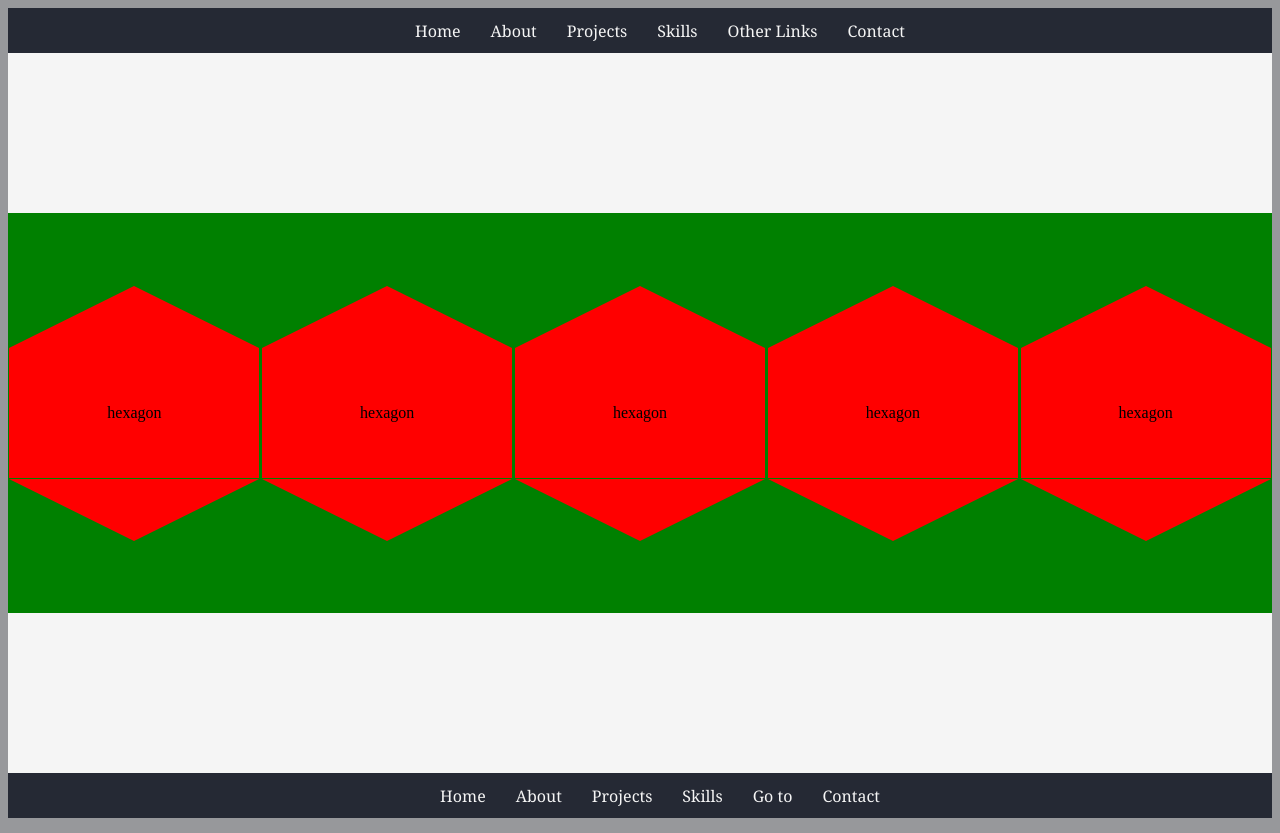
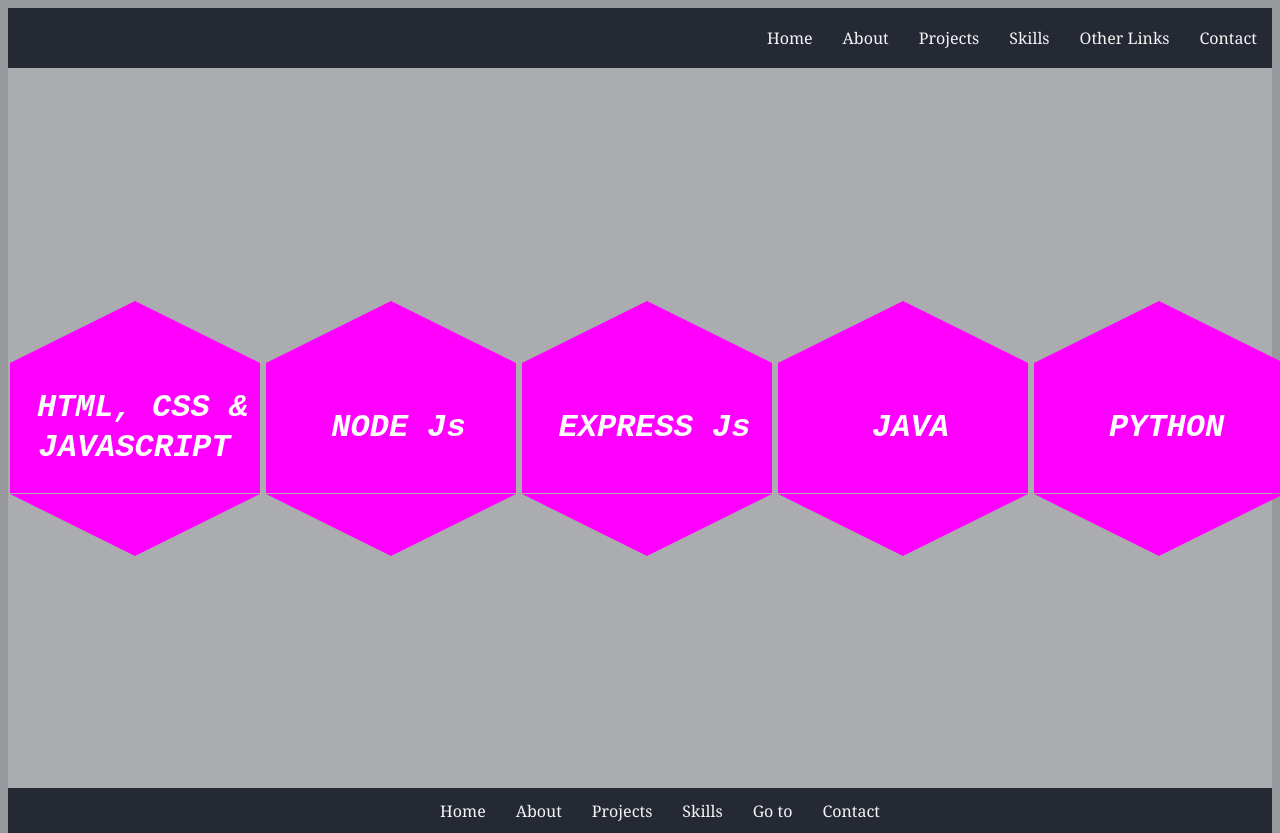
Before and after one commit to thiernodiallo222/thiernodiallo222, a React (Create React App) app: page /skills in a window 1280 px wide. Built offline with nearby package versions, Linux system fonts and the light colour scheme.

Commit message:
completed my skills page

```diff
--- a/src/children/SkillsChild.js
+++ b/src/children/SkillsChild.js
@@ -4,14 +4,14 @@ import './children.scss';
 
 const SkillsChild = () => {
     return (
-        <div className="skills-page" >
+        <div className="skills-page section" >
 
             <div className="skills-page-two">
-         <div className="hexagon"> hexagon </div>
-            <div className="hexagon"> hexagon </div>
-            <div className="hexagon"> hexagon </div>
-            <div className="hexagon"> hexagon </div>
-             <div className="hexagon"> hexagon </div>
+         <div className="hexagon"> HTML, CSS & JAVASCRIPT </div>
+            <div className="hexagon"> NODE Js</div>
+            <div className="hexagon"> EXPRESS js </div>
+            <div className="hexagon"> JAVA </div>
+             <div className="hexagon"> PYTHON </div>
 
             </div>
         </div>
--- a/src/children/children.scss
+++ b/src/children/children.scss
@@ -14,8 +14,8 @@ html, body{
    margin: auto;
     padding-left: 15px;
     padding-right: 2px;
-    width: 600px;
-    height: 50vh;
+    width: 45vw;
+    height: 49vh;
     display: flex;
     flex-direction: column;
     box-sizing: border-box;
@@ -244,9 +244,7 @@ height: 90vh;
 display: flex;
 justify-content: center;
 align-items: center;
-
-};
-
+}
 // goto page design
 .goto-page{
 width: 100%;
@@ -258,7 +256,7 @@ align-items: center;
   .skills-page-two{
         width: 100vw;
         height: 50vh;
-        background: green;
+        // background: green;
         display: flex;
         justify-content: space-around;
         align-items: center;
@@ -266,11 +264,22 @@ align-items: center;
  .hexagon {
       width: 250px;
       height: 130px;
-      background: red;
+      background:magenta;
       position: relative;
    display: flex;
    justify-content: center;
    align-items: center;
+//    transform: rotate(270deg);
+    text-orientation: mixed;
+    color: white;
+    text-shadow: black;
+   font-size: xx-large;
+   font-weight: bolder;
+   font-family: 'Courier New', Courier, monospace;
+   font-style: oblique;
+   text-align: center;
+   text-transform: capitalize;
+   line-height: 2.5rem;
 
     }
 
@@ -283,7 +292,8 @@ align-items: center;
       height: 0;
       border-left: 125px solid transparent;
       border-right: 125px solid transparent;
-      border-bottom: 62.5px solid red;
+      border-bottom: 62.5px solid magenta;
+
     }
     .hexagon:after {
       content: "";
@@ -294,5 +304,6 @@ align-items: center;
       height: 0;
       border-left: 125px solid transparent;
       border-right: 125px solid transparent;
-      border-top: 62.5px solid red;
+      border-top: 62.5px solid magenta;
+
     }
--- a/src/components/Contact.js
+++ b/src/components/Contact.js
@@ -5,7 +5,7 @@ import ContactChild from '../children/ContactChild';
 
 const Contact = () => {
     return (
-        <div>
+        <div className="skills-big-page">
             <NavBar />
             <ContactChild />
             {/* <Footer /> */}
--- a/src/components/components.scss
+++ b/src/components/components.scss
@@ -1,9 +1,20 @@
-.navigation, .footer{
+.navigation{
+    height: 60px;
+/* background: white; */
+display: flex;
+flex-direction: row;
+justify-content: flex-end;
+// flex-flow: row-reverse;
+align-items: center;
+background: rgb(37,41,52);
+}
+ .footer{
     height: 45px;
 /* background: white; */
 display: flex;
 flex-direction: row;
-justify-content: space-around;
+justify-content: center;
+// flex-flow: row-reverse;
 align-items: center;
 background: rgb(37,41,52);
 }
@@ -15,7 +26,7 @@ background: rgb(37,41,52);
     align-items: center;
     text-decoration: none;
     font-family: georgia, 'times new roman', serif;
-    font-weight: 110;
+    font-weight: 110pt;
       /* color: #1779C0; */
       color: whitesmoke;
 }
@@ -35,3 +46,7 @@ flex-direction: column;
 width: 100%;
 height: 100vh;
 }
+
+.skills-big-page{
+    background-color: green;
+}
```
